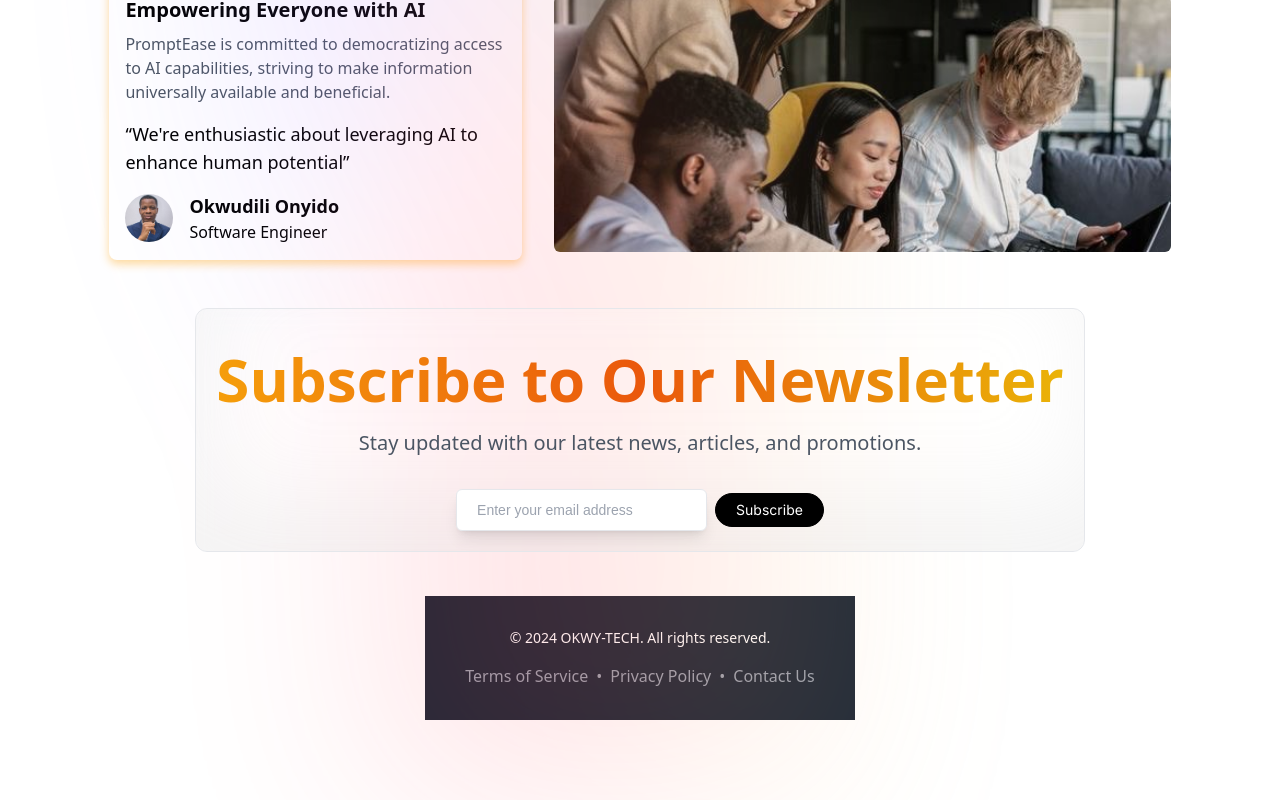
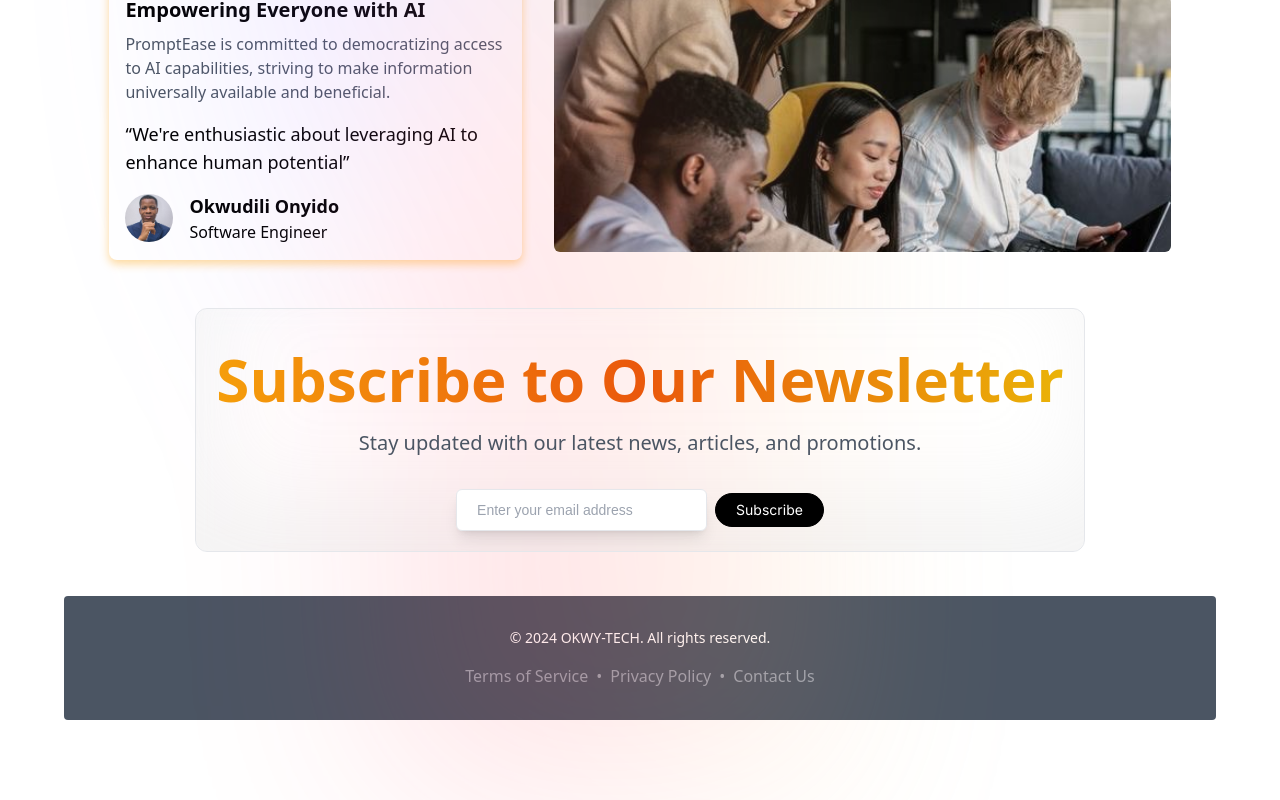
Before and after one commit to qubesmagazine/PromptEase, a Next.js app: page / in a window 1280 px wide. Shown: the part 1283-2083 px from the top of the page. Built offline with nearby package versions, Linux system fonts and the light colour scheme; no server answers; the database is empty.

Commit message:
updated Footer

```diff
--- a/components/Footer.jsx
+++ b/components/Footer.jsx
@@ -2,7 +2,7 @@ import React from 'react';
 
 const Footer = () => {
   return (
-    <footer className="bg-gray-800 text-white py-8 px-4 sm:px-6 lg:px-8 mt-11">
+    <footer className="bg-gray-600 text-white py-8 w-full sm:px-6 lg:px-8 mt-11 rounded">
       <div className="max-w-7xl mx-auto flex flex-col items-center justify-center">
         <p className="text-center text-sm">&copy; 2024 OKWY-TECH. All rights reserved.</p>
         <div className="flex items-center mt-4">
```
